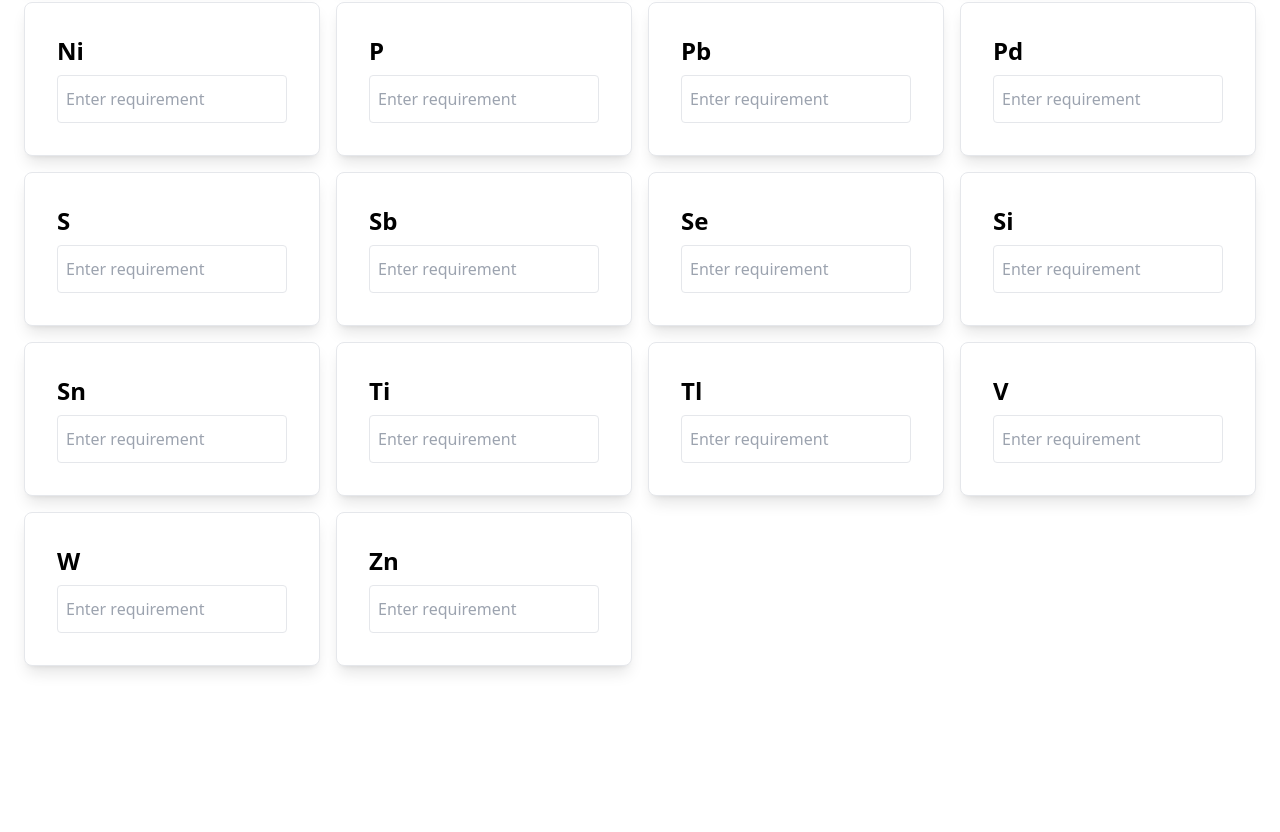
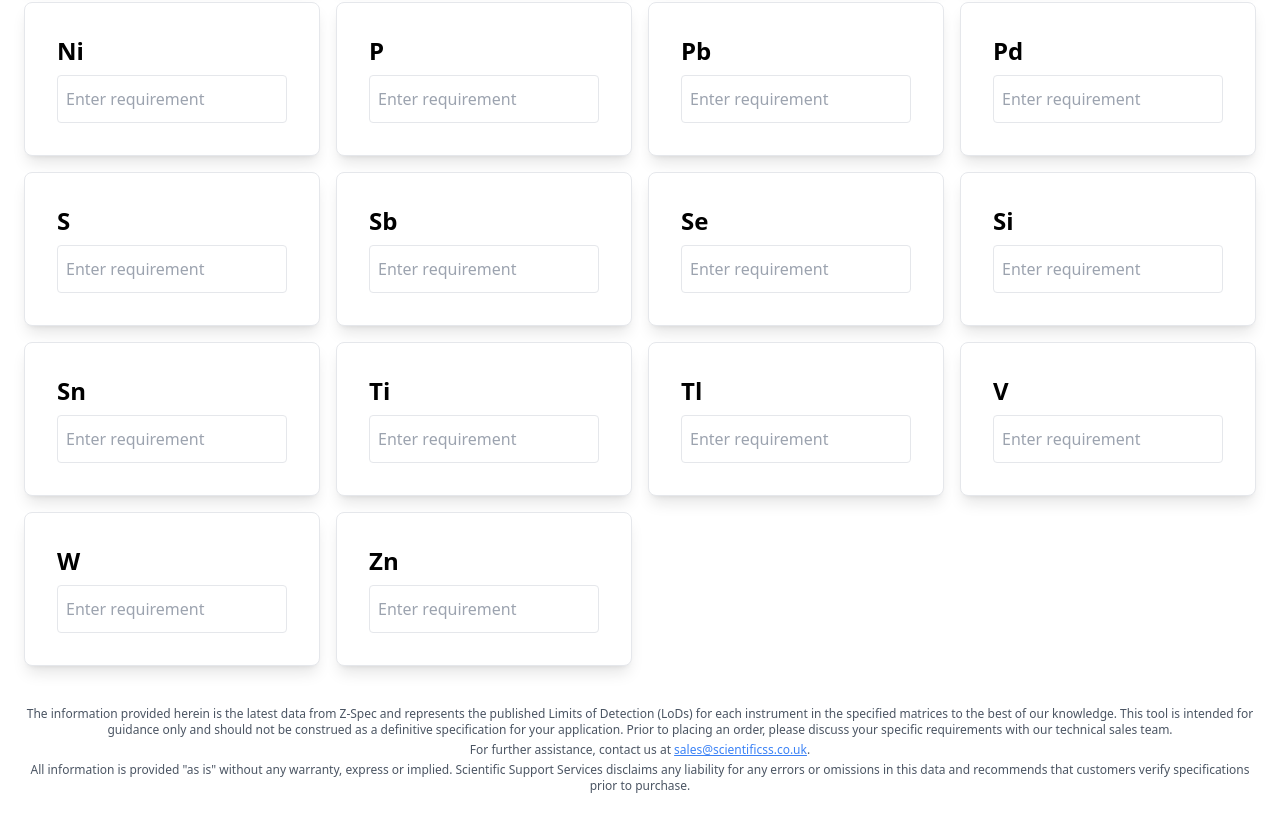
Before and after one commit to SSSNathan/XRF-Comparison-React, a React (Create React App) app: page / in a window 1280 px wide. Shown: the part 1126-1958 px from the top of the page. Before the commit the page ends 1912 px from the top, so only its background shows below. Built offline with nearby package versions, Linux system fonts and the light colour scheme.

Commit message:
Update App.js

```diff
--- a/src/App.js
+++ b/src/App.js
@@ -298,6 +298,21 @@ export default function App() {
         {renderContent()}
       </div>
 
+      <footer className="p-4 text-xs text-gray-600 text-center">
+        <p>
+          The information provided herein is the latest data from Z-Spec and represents the published Limits of Detection (LoDs) for each instrument in the specified matrices to the best of our knowledge. This tool is intended for guidance only and should not be construed as a definitive specification for your application. Prior to placing an order, please discuss your specific requirements with our technical sales team.
+        </p>
+        <p className="mt-1">
+          For further assistance, contact us at{" "}
+          <a href="mailto:sales@scientificss.co.uk" className="text-blue-500 underline">
+            sales@scientificss.co.uk
+          </a>.
+        </p>
+        <p className="mt-1">
+          All information is provided "as is" without any warranty, express or implied. Scientific Support Services disclaims any liability for any errors or omissions in this data and recommends that customers verify specifications prior to purchase.
+        </p>
+    </footer>
+
       {/* Footer Image */}
       <div
         style={{
```
